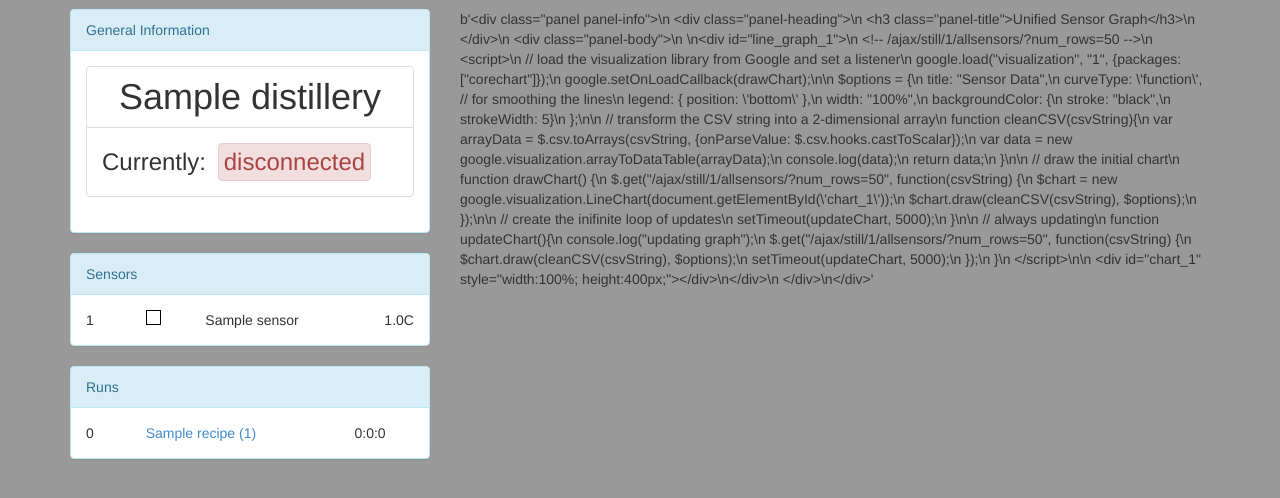
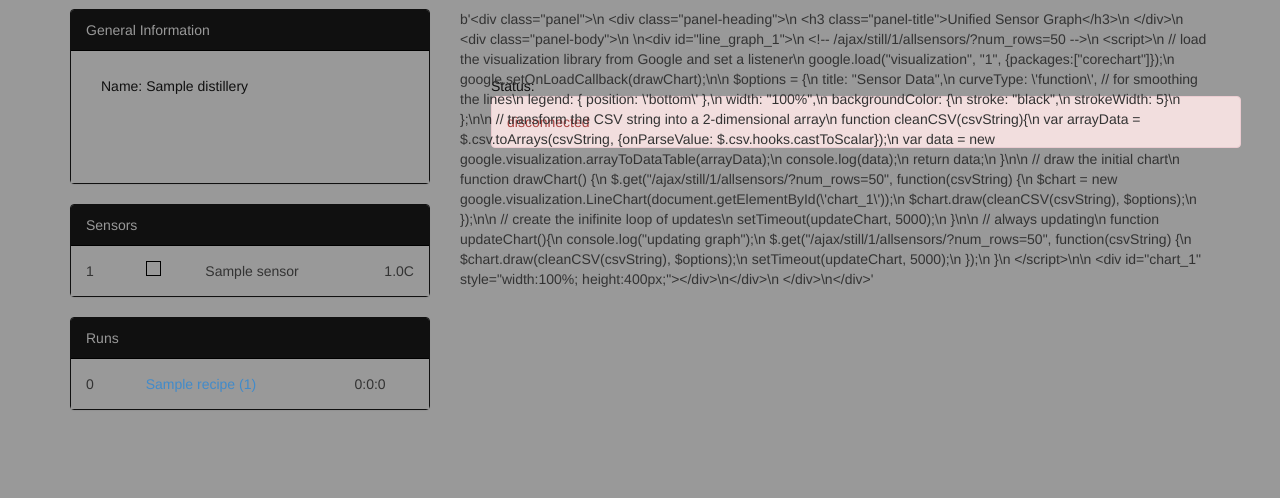
Before and after one commit to joram/distillery, a Django app: page /still/1/ in a window 1280 px wide. Shown: the part 51-549 px from the top of the page. Run offline with Django 3.2, Linux system fonts and the light colour scheme; tables that the repository leaves empty hold one stand-in row (values such as "Sample post"); some libraries are stand-ins or nearby versions.

Commit message:
styling update

```diff
--- a/common/static/css/base.css
+++ b/common/static/css/base.css
@@ -26,3 +26,18 @@
     margin: 0;
     padding: 0;
 }
+
+
+.panel, .panel-body {
+    border-color: #101010;
+    background-color: #999999;
+}
+.panel-heading {
+    color: #999999;
+    border-color: black;
+    background-color: #101010;
+}
+
+.details_key, .details_value {
+    color: #101010;
+}
--- a/common/templates/distillery/_still_details.html
+++ b/common/templates/distillery/_still_details.html
@@ -1,13 +1,17 @@
-<div class="panel panel-info">
+<div class="panel">
     <div class="panel-heading"> General Information </div>
-    <div class="panel-body">
-        <ul class="list-group">
-            <li class="list-group-item text-center">
-                <h1 class="still_name">{{ still.name }}</h1>
-            </li>
-            <li class="list-group-item">
-                {% include "distillery/_still_state.html" %}
-            </li>
-        </ul>
+    <div class="panel-body ">
+        <div class="container">
+        <div class="row">
+            <div class="col-md-4">
+                <span class="details_key">Name:</span>
+                <span class="details_value">{{ still.name }}</span>
+            </div>
+            <div class="col-md-8">
+                <span class="details_key">Status:</span>
+                <span class="details_value">{% include "distillery/_still_state.html" %}</span>
+            </div>
+        </div>
+        </div>
     </div>
 </div>
--- a/common/templates/distillery/_still_runs.html
+++ b/common/templates/distillery/_still_runs.html
@@ -1,5 +1,5 @@
 {% load delta_time %}
-<div class="panel panel-info">
+<div class="panel">
     <div class="panel-heading">Runs</div>
     <div class="panel-body">
         <div class="row">
--- a/common/templates/distillery/_still_sensors.html
+++ b/common/templates/distillery/_still_sensors.html
@@ -1,4 +1,4 @@
-<div class="panel panel-info">
+<div class="panel">
     <div class="panel-heading">Sensors</div>
     <div class="panel-body">
 
--- a/common/templates/distillery/_still_state.html
+++ b/common/templates/distillery/_still_state.html
@@ -1,8 +1,4 @@
 {# TODO: ajax update this panel #}
-
-
-<h3>Currently:
-    <div class="still_state alert {% if still.current_state == "disconnected" %}alert-danger{% endif %}{% if still.current_state == "idle" %}alert-info{% endif %}{% if still.current_state == "distilling" %}alert-success{% endif %}">
-        {{ still.current_state }}
-    </div>
-</h3>
+<div class="still_state alert {% if still.current_state == "disconnected" %}alert-danger{% endif %}{% if still.current_state == "idle" %}alert-info{% endif %}{% if still.current_state == "distilling" %}alert-success{% endif %}">
+    {{ still.current_state }}
+</div>
--- a/common/templates/distillery/distillery_grid_view.html
+++ b/common/templates/distillery/distillery_grid_view.html
@@ -1,6 +1,6 @@
 <div class="col-md-4">
     <a href = "{% url "distillery" still.id %}">
-    <div class="panel panel-info">
+    <div class="panel">
         <div class="panel-heading">
             <h3 class="panel-title">{{ still.name }}</h3>
         </div>
--- a/common/templates/graphs/distillery_unified.html
+++ b/common/templates/graphs/distillery_unified.html
@@ -1,4 +1,4 @@
-<div class="panel panel-info">
+<div class="panel">
     <div class="panel-heading">
         <h3 class="panel-title">Unified Sensor Graph</h3>
     </div>
--- a/common/templates/recipes/recipe_grid_view.html
+++ b/common/templates/recipes/recipe_grid_view.html
@@ -1,5 +1,5 @@
 <div class="col-md-4" style="margin-top:10px;">
-    <div class="panel panel-info">
+    <div class="panel">
         <div class="panel-heading">
             <h3 class="panel-title">{{ recipe.name }}</h3>
         </div>
```
